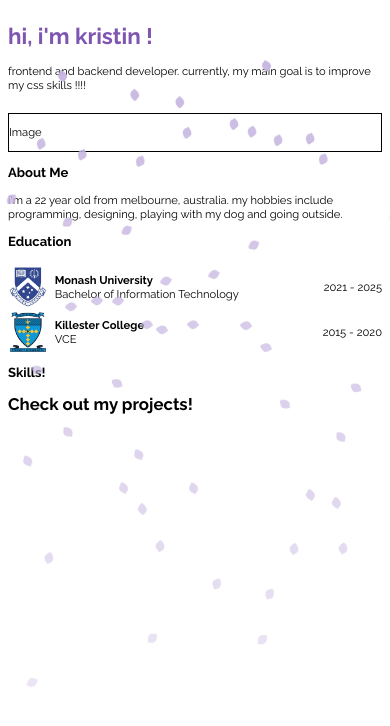
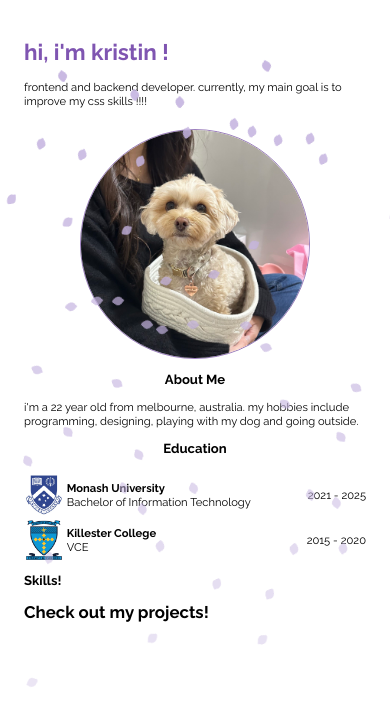
Before and after one commit to kristindo/Personal-Website, a React (Create React App) app in the folder frontend/: page / in a window 390 px wide. Shown: the top 726 px of the page. Built offline with nearby package versions, Linux system fonts and the light colour scheme.

Commit message:
Fixed image centering for mobile and desktop views

```diff
--- a/frontend/src/App.css
+++ b/frontend/src/App.css
@@ -6,6 +6,7 @@
   max-width: 100%;
   margin: 0 auto;
   border: 1px transparent;
+  padding: 1rem;
 }
 
 
@@ -17,21 +18,55 @@
 
 }
 
-.image {
-  border: 1px solid;
+.profile {
+  width: 230px;
+  height: 230px;
+  border-radius: 50%; /* Makes the image circular */
+  object-fit: cover; /* Ensures the image fills the circle without distortion */
+  border: 1px solid var(--light-purple);
+    margin: 0 auto;
 }
 
 .name {
   color: var(--royal-purple);
 }
+
+/* Centering image on mobile screens */
+@media only screen and (max-width: 450px) {
+  .profile {
+    display: block;
+    margin-left: auto;
+    margin-right: auto;
+
+  }
+
+  .about {
+    text-align: center;
+  }
+
+  .education {
+    text-align: center;
+  }
+
+}
+
 /* More than 600px */
-@media only screen and (min-width: 600px) {
+@media only screen and (min-width: 450px) {
   .App {
     width: 650px;
     font-size: 0.8rem;
+        padding: 2rem;
   }
 
   .description{
     grid-template-columns: 1fr 1fr;
   }
+
+    .profile {
+    display: block;
+    margin-left: auto;
+    margin-right: auto;
+
+  }
+
 }
--- a/frontend/src/App.js
+++ b/frontend/src/App.js
@@ -19,14 +19,14 @@ function App() {
             <p>frontend and backend developer. currently, my main goal is to improve my css skills !!!!  </p>
           </div>
           <div className = "image">
-              <p> Image </p>
+              <img className="profile" src="honey.jpg" alt="Logo" width={230} height={230}/>
           </div>
 
         </div>
       </div>
       {/** About Section */}
       <div>
-        <h3>About Me</h3>
+        <h3 className = "about">About Me</h3>
         <p>i'm a {age} year old from melbourne, australia.
           my hobbies include programming, designing, playing with my dog and going outside.
         </p>
@@ -35,7 +35,7 @@ function App() {
       {/** Education Section */}
 
       <div>
-        <h3>Education</h3>
+        <h3 className = "education">Education</h3>
         <Education
         logo="MonashLogo.jpg"
         university="Monash University"
--- a/frontend/src/index.css
+++ b/frontend/src/index.css
@@ -2,6 +2,12 @@
 :root {
   --royal-purple: #7F55B1;
   --light-purple: #9B7EBD;
+}
+
+*,
+*::before,
+*::after {
+  box-sizing: border-box;
 }
 
 body {
```
Also changed, not shown: frontend/public/honey.jpg (added).
